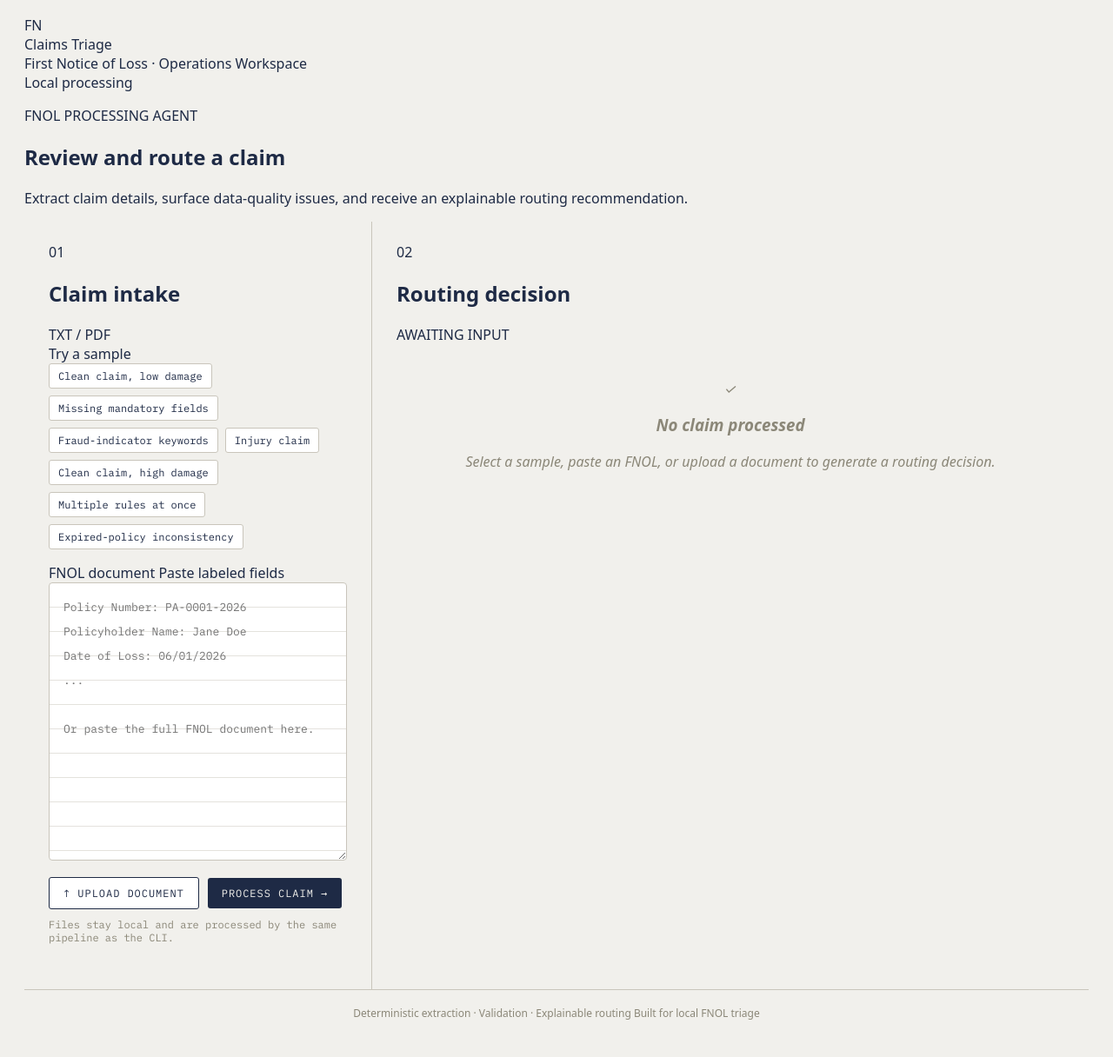
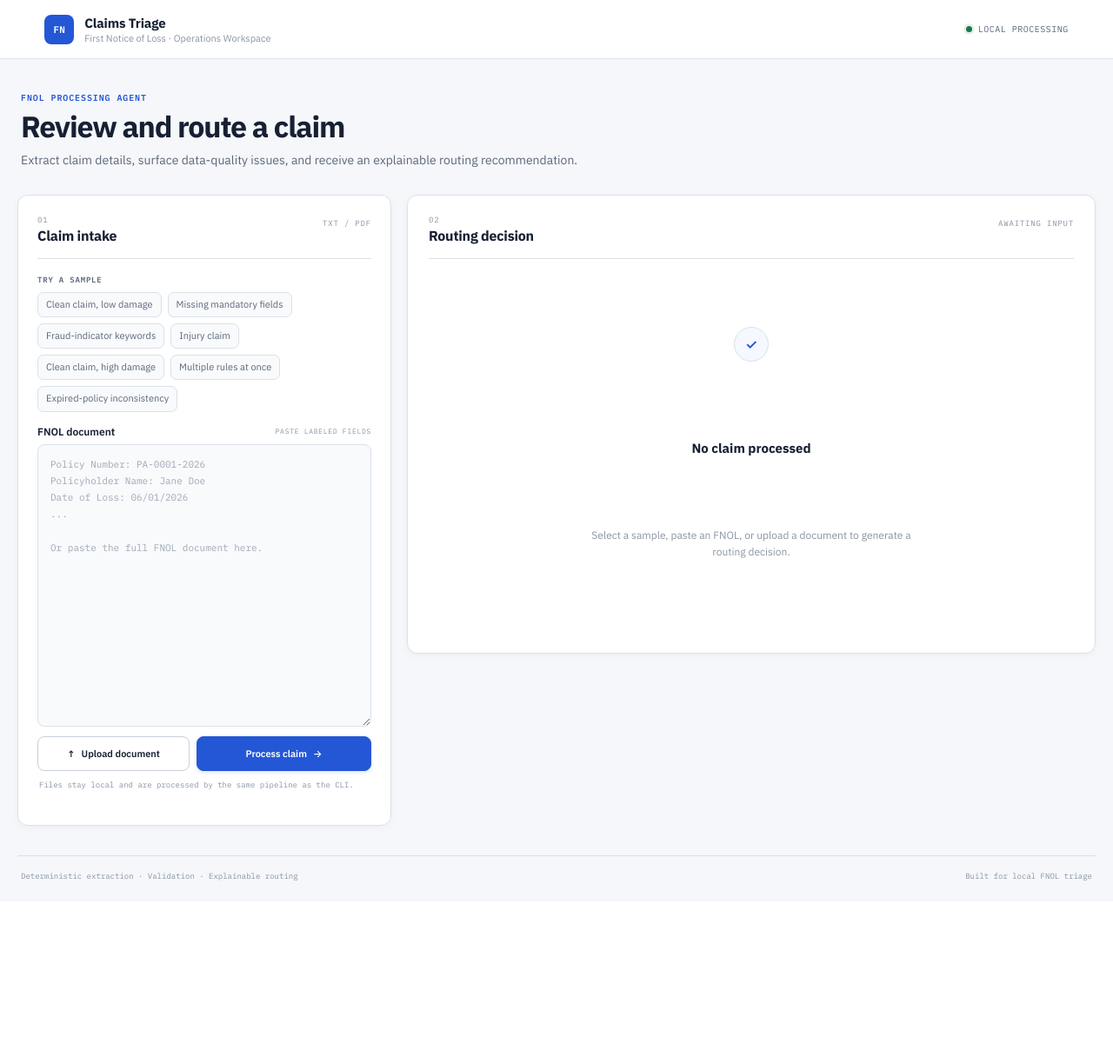
Before and after one commit to santhosh12133/FNOL-Claims-Processing-Agent, a Flask app: page / in a window 1280 px wide. Shown: the whole page at 87% size. After the commit the page ends 1013 px from the top, so only its background shows below. Run offline with Flask 3, Linux system fonts and the light colour scheme.

Commit message:
Polish FNOL dashboard styling

```diff
--- a/static/style.css
+++ b/static/style.css
@@ -1,364 +1,246 @@
 :root {
-  --ink: #1E2A45;
-  --ink-soft: #4A5875;
-  --paper: #F1F0EC;
-  --paper-raised: #FFFFFF;
-  --hairline: #C9C5BB;
-  --muted: #8B8778;
-
-  --route-fast: #2F6D4F;
-  --route-standard: #3A5A8C;
-  --route-specialist: #6B3FA0;
-  --route-investigation: #B23A3A;
-  --route-manual: #B8792F;
-
-  --mono: 'IBM Plex Mono', ui-monospace, 'SF Mono', monospace;
-  --sans: 'IBM Plex Sans Condensed', system-ui, -apple-system, sans-serif;
+  --bg: #f5f7fa;
+  --surface: #ffffff;
+  --surface-soft: #f8fafc;
+  --border: #dbe1e8;
+  --border-strong: #c8d0da;
+  --text: #172033;
+  --text-soft: #5c687b;
+  --text-muted: #8a95a5;
+  --brand: #2457d6;
+  --brand-dark: #1d46b0;
+  --success: #18794e;
+  --standard: #3564a9;
+  --specialist: #6941a5;
+  --investigation: #b42318;
+  --manual: #a15c00;
+  --mono: 'IBM Plex Mono', ui-monospace, SFMono-Regular, Menlo, monospace;
+  --sans: 'IBM Plex Sans', system-ui, -apple-system, BlinkMacSystemFont, 'Segoe UI', sans-serif;
 }
 
 * { box-sizing: border-box; }
-
+html { scroll-behavior: smooth; }
 body {
   margin: 0;
-  background: var(--paper);
-  color: var(--ink);
+  min-height: 100vh;
+  background: var(--bg);
+  color: var(--text);
   font-family: var(--sans);
-  min-height: 100vh;
-  padding: 18px clamp(16px, 2.2vw, 28px) 24px;
+  -webkit-font-smoothing: antialiased;
 }
+button, textarea, input { font: inherit; }
+button, label { -webkit-tap-highlight-color: transparent; }
 
-.masthead,
-.desk,
-.footer {
-  width: min(100%, 1380px);
-  margin-inline: auto;
+/* ---------- app shell ---------- */
+.topbar {
+  height: 68px;
+  display: flex;
+  align-items: center;
+  justify-content: space-between;
+  padding: 0 clamp(20px, 4vw, 56px);
+  background: var(--surface);
+  border-bottom: 1px solid var(--border);
 }
+.brand { display: flex; align-items: center; gap: 12px; }
+.brand-mark {
+  width: 34px;
+  height: 34px;
+  display: grid;
+  place-items: center;
+  border-radius: 8px;
+  background: var(--brand);
+  color: white;
+  font-family: var(--mono);
+  font-size: 11px;
+  font-weight: 600;
+}
+.brand-name { font-size: 15px; font-weight: 700; letter-spacing: -0.01em; }
+.brand-subtitle { margin-top: 1px; color: var(--text-muted); font-size: 11px; }
+.system-status {
+  display: flex;
+  align-items: center;
+  gap: 7px;
+  color: var(--text-soft);
+  font-family: var(--mono);
+  font-size: 10px;
+  letter-spacing: .05em;
+  text-transform: uppercase;
+}
+.status-dot { width: 7px; height: 7px; border-radius: 50%; background: var(--success); box-shadow: 0 0 0 3px rgba(24,121,78,.10); }
 
-/* ---------- masthead ---------- */
+.workspace { width: min(1440px, calc(100% - 40px)); margin: 0 auto; }
+.intro { padding: 38px 4px 28px; }
+.eyebrow, .panel-kicker, .panel-meta, .section-label, .input-label-row span, .result-overline, .decision-label, .flag-title, .fields-title, .incident-description__title {
+  font-family: var(--mono);
+  text-transform: uppercase;
+  letter-spacing: .09em;
+}
+.eyebrow { margin: 0 0 7px; color: var(--brand); font-size: 10px; font-weight: 600; }
+.intro h1 { margin: 0; font-size: clamp(25px, 3vw, 34px); line-height: 1.15; letter-spacing: -.035em; }
+.intro-copy { max-width: 720px; margin: 9px 0 0; color: var(--text-soft); font-size: 14px; line-height: 1.55; }
 
-.masthead {
-  padding: 28px 32px 20px;
-  border-bottom: 3px double var(--ink);
-}
-.masthead__kicker {
-  font-family: var(--mono);
-  font-size: 12px;
-  letter-spacing: 0.28em;
-  color: var(--ink-soft);
-}
-.masthead h1 {
-  margin: 2px 0 6px;
-  font-size: 34px;
-  font-weight: 700;
-  letter-spacing: 0.01em;
-}
-.masthead__sub {
-  margin: 0;
-  color: var(--ink-soft);
-  font-size: 15px;
-}
-
-/* ---------- desk layout ---------- */
-
+/* ---------- main panels ---------- */
 .desk {
   display: grid;
-  grid-template-columns: minmax(280px, 400px) 1fr;
-  min-height: calc(100vh - 150px);
+  grid-template-columns: minmax(320px, 430px) minmax(0, 1fr);
+  gap: 18px;
+  align-items: start;
+  padding-bottom: 34px;
 }
-@media (max-width: 800px) {
-  .desk { grid-template-columns: 1fr; }
+.panel {
+  min-width: 0;
+  background: var(--surface);
+  border: 1px solid var(--border);
+  border-radius: 12px;
+  box-shadow: 0 2px 8px rgba(23,32,51,.035);
 }
+.intake { padding: 22px; position: sticky; top: 18px; }
+.result { padding: 22px 24px 28px; min-height: 520px; }
+.panel-heading {
+  display: flex;
+  align-items: flex-start;
+  justify-content: space-between;
+  gap: 16px;
+  padding-bottom: 16px;
+  border-bottom: 1px solid var(--border);
+}
+.panel-kicker { display: block; margin-bottom: 3px; color: var(--text-muted); font-size: 9px; }
+.panel h2 { margin: 0; font-size: 16px; letter-spacing: -.015em; }
+.panel-meta { color: var(--text-muted); font-size: 9px; padding-top: 4px; }
 
-.intake, .result {
-  padding: 24px 28px 40px;
+/* ---------- intake ---------- */
+.sample-section { padding: 18px 0 15px; }
+.section-label { margin-bottom: 9px; color: var(--text-soft); font-size: 9px; font-weight: 600; }
+.sample-row { display: flex; flex-wrap: wrap; gap: 7px; }
+.sample-pill {
+  appearance: none;
+  border: 1px solid var(--border);
+  border-radius: 7px;
+  padding: 7px 9px;
+  background: var(--surface-soft);
+  color: var(--text-soft);
+  cursor: pointer;
+  font-size: 11px;
+  line-height: 1.2;
+  transition: border-color .15s ease, background .15s ease, color .15s ease, transform .15s ease;
 }
-.intake { border-right: 1px solid var(--hairline); }
-@media (max-width: 800px) {
-  .intake { border-right: none; border-bottom: 1px solid var(--hairline); }
-}
+.sample-pill:hover { border-color: #aeb9c7; background: #f2f5f9; color: var(--text); transform: translateY(-1px); }
+.sample-pill:focus-visible, .upload-btn:focus-within, .process-btn:focus-visible { outline: 2px solid var(--brand); outline-offset: 2px; }
 
-.panel-label {
+.input-label-row { display: flex; justify-content: space-between; align-items: center; margin-bottom: 7px; }
+.input-label-row label { font-size: 12px; font-weight: 600; }
+.input-label-row span { color: var(--text-muted); font-size: 8px; }
+textarea#textInput {
+  display: block;
+  width: 100%;
+  min-height: 325px;
+  resize: vertical;
+  padding: 13px 14px;
+  border: 1px solid var(--border);
+  border-radius: 8px;
+  outline: none;
+  background: var(--surface-soft);
+  color: var(--text);
   font-family: var(--mono);
   font-size: 11px;
-  letter-spacing: 0.2em;
-  text-transform: uppercase;
-  color: var(--ink-soft);
-  margin-bottom: 14px;
-  padding-bottom: 8px;
-  border-bottom: 1px solid var(--hairline);
+  line-height: 1.75;
+  transition: border-color .15s ease, box-shadow .15s ease, background .15s ease;
 }
+textarea#textInput::placeholder { color: #a0a9b6; }
+textarea#textInput:focus { border-color: #91a9df; background: var(--surface); box-shadow: 0 0 0 3px rgba(36,87,214,.08); }
 
-/* ---------- intake panel ---------- */
-
-.sample-row {
-  display: flex;
-  flex-wrap: wrap;
-  gap: 8px;
-  margin-bottom: 16px;
-}
-.sample-pill {
-  font-family: var(--mono);
-  font-size: 12px;
-  padding: 6px 10px;
-  border: 1px solid var(--hairline);
-  background: var(--paper-raised);
-  color: var(--ink);
-  border-radius: 3px;
-  cursor: pointer;
-  transition: background 0.15s ease, color 0.15s ease;
-}
-.sample-pill:hover,
-.sample-pill:focus-visible { background: var(--ink); color: var(--paper); }
-
-textarea#textInput {
-  width: 100%;
-  min-height: 320px;
-  padding: 14px 16px;
-  font-family: var(--mono);
-  font-size: 13px;
-  line-height: 28px;
-  color: var(--ink);
-  background-color: var(--paper-raised);
-  background-image: repeating-linear-gradient(
-    to bottom, transparent, transparent 27px, var(--hairline) 28px
-  );
-  border: 1px solid var(--hairline);
-  border-radius: 4px;
-  resize: vertical;
-}
-textarea#textInput:focus-visible { outline: 2px solid var(--ink-soft); outline-offset: 1px; }
-
-.intake-actions {
-  display: flex;
-  gap: 10px;
-  margin-top: 14px;
-  align-items: center;
-  flex-wrap: wrap;
-}
+.intake-actions { display: grid; grid-template-columns: 1fr 1.15fr; gap: 8px; margin-top: 11px; }
 .upload-btn, .process-btn {
-  font-family: var(--mono);
-  font-size: 12px;
-  letter-spacing: 0.08em;
-  text-transform: uppercase;
-  padding: 10px 16px;
-  border-radius: 3px;
-  cursor: pointer;
-  border: 1px solid var(--ink);
-}
-.upload-btn { background: var(--paper-raised); color: var(--ink); }
-.upload-btn:hover, .upload-btn:focus-within { background: var(--hairline); }
-.process-btn { background: var(--ink); color: var(--paper); border: none; }
-.process-btn:hover, .process-btn:focus-visible { background: var(--ink-soft); }
-
-.intake-hint {
-  margin-top: 10px;
-  font-size: 12px;
-  color: var(--muted);
-  font-family: var(--mono);
-  min-height: 16px;
-}
-
-/* ---------- result panel ---------- */
-
-.result-empty {
-  color: var(--muted);
-  font-style: italic;
-  padding: 40px 0;
-  text-align: center;
-}
-
-.result-header {
-  display: flex;
-  justify-content: space-between;
-  align-items: flex-start;
-  margin-bottom: 18px;
-  flex-wrap: wrap;
-  gap: 12px;
-}
-.source-file {
-  font-family: var(--mono);
-  font-size: 14px;
-  color: var(--ink-soft);
-  padding-top: 10px;
-}
-
-.stamp {
-  font-family: var(--mono);
-  font-weight: 700;
-  font-size: 18px;
-  letter-spacing: 0.1em;
-  text-transform: uppercase;
-  padding: 9px 16px;
-  border: 2px solid currentColor;
-  border-radius: 4px;
-  box-shadow: 0 0 0 3px var(--paper), 0 0 0 4px currentColor;
-  transform: rotate(-5deg);
-  display: inline-block;
-}
-.stamp--animate { animation: stampDown 0.28s ease-out; }
-@keyframes stampDown {
-  0%   { opacity: 0; transform: rotate(-18deg) scale(1.45); }
-  60%  { opacity: 1; }
-  100% { opacity: 1; transform: rotate(-5deg) scale(1); }
-}
-@media (prefers-reduced-motion: reduce) {
-  .stamp--animate { animation: none; }
-}
-
-.route-fast { color: var(--route-fast); }
-.route-standard { color: var(--route-standard); }
-.route-specialist { color: var(--route-specialist); }
-.route-investigation { color: var(--route-investigation); }
-.route-manual { color: var(--route-manual); }
-
-.reasoning {
-  font-size: 15px;
-  line-height: 1.55;
-  margin: 0 0 22px;
-  padding: 14px 16px;
-  background: var(--paper-raised);
-  border-left: 3px solid var(--ink);
-  border-radius: 2px;
-}
-
-.incident-description {
-  margin: 0 0 22px;
-  padding: 14px 16px;
-  background: var(--paper-raised);
-  border-left: 3px solid var(--ink);
-  border-radius: 2px;
-}
-.incident-description__title {
-  font-family: var(--mono);
-  font-size: 11px;
-  letter-spacing: 0.15em;
-  text-transform: uppercase;
-  color: var(--ink-soft);
-  margin-bottom: 8px;
-}
-.incident-description__body {
-  margin: 0;
-  font-size: 15px;
-  line-height: 1.55;
-  white-space: pre-wrap;
-  overflow-wrap: anywhere;
-}
-
-.flags-row {
-  display: grid;
-  grid-template-columns: 1fr 1fr;
-  gap: 20px;
-  margin-bottom: 24px;
-}
-@media (max-width: 600px) { .flags-row { grid-template-columns: 1fr; } }
-
-.flag-title {
-  font-family: var(--mono);
-  font-size: 11px;
-  letter-spacing: 0.15em;
-  text-transform: uppercase;
-  color: var(--ink-soft);
-  margin-bottom: 8px;
-}
-.flag-list { list-style: none; margin: 0; padding: 0; font-size: 13px; }
-.flag-list li {
-  padding: 5px 10px;
-  margin-bottom: 4px;
-  background: var(--paper-raised);
-  border: 1px solid var(--hairline);
-  border-radius: 3px;
-}
-.flag-list__none {
+  min-height: 40px;
   display: flex;
   align-items: center;
   justify-content: center;
-  min-height: 30px;
-  padding: 4px 8px;
-  color: var(--muted);
+  gap: 7px;
+  border-radius: 8px;
+  cursor: pointer;
+  font-size: 11px;
+  font-weight: 600;
+}
+.upload-btn { border: 1px solid var(--border-strong); background: var(--surface); color: var(--text); }
+.upload-btn:hover { background: var(--surface-soft); border-color: #aeb9c7; }
+.process-btn { border: 1px solid var(--brand); background: var(--brand); color: white; box-shadow: 0 2px 4px rgba(36,87,214,.15); }
+.process-btn:hover { background: var(--brand-dark); }
+.process-btn:disabled { opacity: .65; cursor: wait; }
+.intake-hint { min-height: 31px; margin: 9px 2px 0; color: var(--text-muted); font-family: var(--mono); font-size: 9px; line-height: 1.5; }
+
+/* ---------- result ---------- */
+.result-empty { display: grid; place-items: center; min-height: 425px; padding: 40px; text-align: center; color: var(--text-muted); }
+.empty-icon { width: 40px; height: 40px; display: grid; place-items: center; margin-bottom: 13px; border: 1px solid var(--border); border-radius: 50%; color: var(--brand); background: #f5f8ff; font-weight: 600; }
+.result-empty h3 { margin: 0 0 6px; color: var(--text); font-size: 15px; }
+.result-empty p { max-width: 390px; margin: 0; font-size: 12px; line-height: 1.55; }
+
+.result-header { display: flex; align-items: center; justify-content: space-between; gap: 18px; padding: 22px 0 18px; }
+.result-overline { margin-bottom: 5px; color: var(--text-muted); font-size: 8px; }
+.source-file { color: var(--text-soft); font-family: var(--mono); font-size: 10px; overflow-wrap: anywhere; }
+.stamp {
+  flex: 0 0 auto;
+  padding: 9px 13px;
+  border: 1px solid currentColor;
+  border-radius: 7px;
+  background: currentColor;
+  color: white;
   font-family: var(--mono);
   font-size: 11px;
-  font-style: normal;
-  letter-spacing: 0.14em;
+  font-weight: 600;
+  letter-spacing: .06em;
   text-transform: uppercase;
-  background: linear-gradient(180deg, rgba(255, 255, 255, 0.55), rgba(255, 255, 255, 0.2));
-  border-style: dashed;
+  box-shadow: 0 2px 6px rgba(23,32,51,.10);
 }
+.stamp--animate { animation: decisionIn .22s ease-out; }
+@keyframes decisionIn { from { opacity: 0; transform: translateY(-3px); } to { opacity: 1; transform: translateY(0); } }
+@media (prefers-reduced-motion: reduce) { .stamp--animate { animation: none; } }
+.route-fast { color: var(--success); }
+.route-standard { color: var(--standard); }
+.route-specialist { color: var(--specialist); }
+.route-investigation { color: var(--investigation); }
+.route-manual { color: var(--manual); }
 
-.fields-title {
-  font-family: var(--mono);
-  font-size: 11px;
-  letter-spacing: 0.15em;
-  text-transform: uppercase;
-  color: var(--ink-soft);
-  margin-bottom: 12px;
-  padding-top: 6px;
-  border-top: 1px solid var(--hairline);
+.decision-box { margin-bottom: 18px; padding: 13px; border: 1px solid var(--border); border-radius: 8px; background: var(--surface-soft); }
+.decision-label { margin-bottom: 7px; color: var(--text-muted); font-size: 8px; font-weight: 600; }
+.reasoning { margin: 0; color: var(--text-soft); font-size: 13px; line-height: 1.55; }
+.incident-description { margin: 0 0 18px; padding: 13px; border: 1px solid var(--border); border-radius: 8px; background: var(--surface); }
+.incident-description__title { margin-bottom: 7px; color: var(--text-muted); font-size: 8px; font-weight: 600; }
+.incident-description__body { margin: 0; color: var(--text-soft); font-size: 12px; line-height: 1.55; white-space: pre-wrap; overflow-wrap: anywhere; }
+
+.flags-row { display: grid; grid-template-columns: 1fr 1fr; gap: 12px; margin-bottom: 22px; }
+.flag-block { min-width: 0; }
+.flag-title { display: flex; align-items: center; justify-content: space-between; gap: 8px; margin-bottom: 7px; color: var(--text-soft); font-size: 8px; font-weight: 600; }
+.count-badge { min-width: 20px; padding: 3px 5px; border-radius: 10px; background: #eef1f5; color: var(--text-muted); text-align: center; font-size: 8px; }
+.flag-list { list-style: none; margin: 0; padding: 0; }
+.flag-list li { padding: 7px 9px; margin-bottom: 5px; border: 1px solid var(--border); border-radius: 6px; background: var(--surface-soft); color: var(--text-soft); font-size: 11px; line-height: 1.4; }
+.flag-list__none { color: var(--text-muted) !important; border-style: dashed !important; text-align: center; font-family: var(--mono); font-size: 9px !important; text-transform: uppercase; letter-spacing: .08em; }
+
+.fields-title { margin-bottom: 10px; padding-top: 17px; border-top: 1px solid var(--border); color: var(--text-soft); font-size: 8px; font-weight: 600; }
+.fields-grid { display: grid; grid-template-columns: repeat(2, minmax(0, 1fr)); gap: 10px; }
+.field-card { padding: 12px; border: 1px solid var(--border); border-radius: 8px; background: var(--surface); }
+.field-card__title { padding-bottom: 8px; margin-bottom: 7px; border-bottom: 1px solid var(--border); color: var(--text); font-size: 11px; font-weight: 600; }
+.field-row { display: flex; justify-content: space-between; gap: 12px; padding: 4px 0; font-size: 11px; }
+.field-row--stacked { flex-direction: column; align-items: flex-start; gap: 3px; }
+.field-row__label { color: var(--text-muted); flex-shrink: 0; }
+.field-row__value { min-width: 0; color: var(--text); font-family: var(--mono); font-size: 10px; text-align: right; overflow-wrap: anywhere; word-break: break-word; }
+.field-row--stacked .field-row__value { width: 100%; text-align: left; }
+.field-row__value--missing { color: #a0a9b6; font-style: italic; }
+
+.footer { width: min(1440px, calc(100% - 40px)); margin: 0 auto; padding: 17px 4px 24px; display: flex; justify-content: space-between; gap: 16px; color: var(--text-muted); font-family: var(--mono); font-size: 9px; border-top: 1px solid var(--border); }
+
+@media (max-width: 920px) {
+  .desk { grid-template-columns: 1fr; }
+  .intake { position: static; }
+  .fields-grid { grid-template-columns: repeat(2, minmax(0, 1fr)); }
 }
-
-.fields-grid {
-  display: grid;
-  grid-template-columns: repeat(2, minmax(0, 1fr));
-  gap: 16px;
+@media (max-width: 620px) {
+  .workspace, .footer { width: min(100% - 24px, 1440px); }
+  .topbar { padding-inline: 14px; }
+  .brand-subtitle { display: none; }
+  .system-status { font-size: 8px; }
+  .intro { padding-top: 28px; }
+  .intake, .result { padding: 18px; }
+  .flags-row, .fields-grid, .intake-actions { grid-template-columns: 1fr; }
+  .result-header { align-items: flex-start; flex-direction: column; }
+  .footer { flex-direction: column; }
 }
-@media (min-width: 1180px) {
-  .fields-grid {
-    grid-template-columns: repeat(3, minmax(0, 1fr));
-  }
-}
-@media (max-width: 880px) {
-  .fields-grid {
-    grid-template-columns: 1fr;
-  }
-}
-.field-card {
-  background: var(--paper-raised);
-  border: 1px solid var(--hairline);
-  border-radius: 4px;
-  padding: 12px 14px;
-}
-.field-card__title {
-  font-family: var(--mono);
-  font-size: 11px;
-  letter-spacing: 0.1em;
-  text-transform: uppercase;
-  color: var(--ink-soft);
-  margin-bottom: 8px;
-  padding-bottom: 6px;
-  border-bottom: 1px solid var(--hairline);
-}
-.field-row {
-  display: flex;
-  justify-content: space-between;
-  gap: 10px;
-  font-size: 13px;
-  padding: 3px 0;
-}
-.field-row--stacked {
-  flex-direction: column;
-  align-items: flex-start;
-  gap: 3px;
-}
-.field-row__label { color: var(--ink-soft); flex-shrink: 0; }
-.field-row__value {
-  font-family: var(--mono);
-  text-align: right;
-  min-width: 0;
-  overflow-wrap: anywhere;
-  word-break: break-word;
-}
-.field-row--stacked .field-row__value {
-  text-align: left;
-  width: 100%;
-}
-.field-row__value--missing { color: var(--muted); font-style: italic; }
-
-/* ---------- footer ---------- */
-
-.footer {
-  text-align: center;
-  padding: 18px;
-  font-size: 12px;
-  color: var(--muted);
-  border-top: 1px solid var(--hairline);
-}
-.footer code { font-family: var(--mono); }
```
